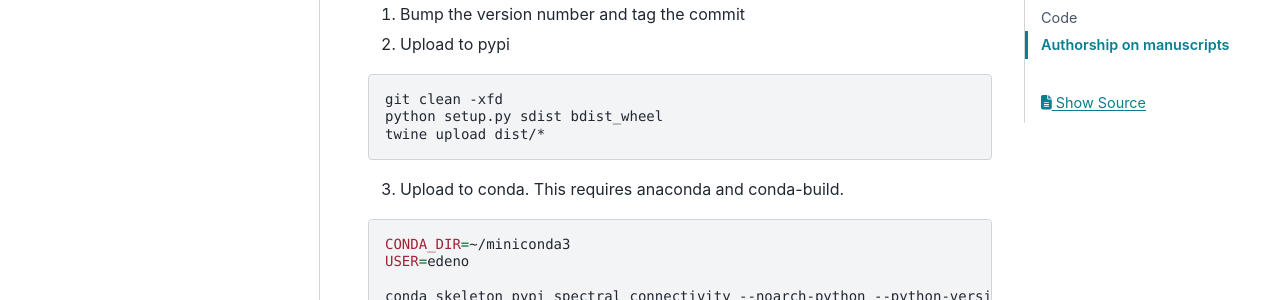
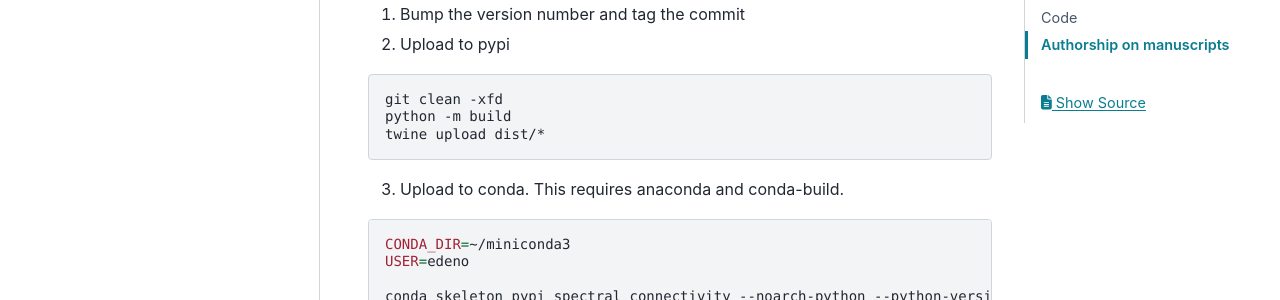
Before and after one commit to Eden-Kramer-Lab/spectral_connectivity, a Sphinx documentation site: the page built from docs/contributing.md, in a window 1280 px wide and 900 px high, scrolled down 1355 px. Shown: the part 152-452 px from the top of the window. Built offline with Sphinx 7.4.7 and the PyData theme 0.15.4, drawn with Linux system fonts in a browser that asks for light colours; pages that are not in the unit, such as notebooks, are missing from menus.

Commit message:
Update build config and add py.typed marker
Upgraded Read the Docs build to Ubuntu 22.04, updated documentation and build instructions to use modern Python packaging tools, replaced 'setup.py install' with 'pip install -e .' in postBuild, and added a py.typed marker for type hint support.

````diff
--- a/docs/conf.py
+++ b/docs/conf.py
@@ -59,7 +59,7 @@ exclude_patterns = [
     "Thumbs.db",
     ".DS_Store",
     "**.ipynb_checkpoints",
-    "setup.py",
+    "pyproject.toml",
     "README.md",
 ]
 
--- a/docs/contributing.md
+++ b/docs/contributing.md
@@ -36,7 +36,7 @@ If you are fixing a new issue, file an issue and then reference it in the PR.
 
 ```bash
 git clean -xfd
-python setup.py sdist bdist_wheel
+python -m build
 twine upload dist/*
 ```
 
````
Also changed, not shown: .readthedocs.yaml, 2 other files.
